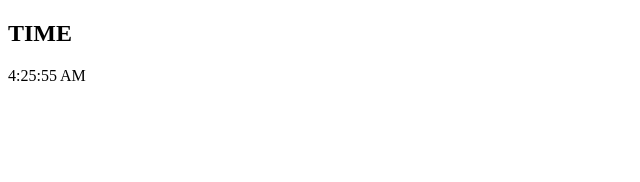
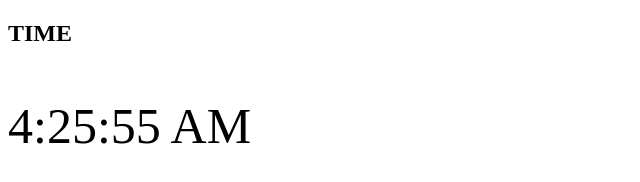
Before and after one commit to luisfertam/kindleinfo, a plain HTML site: page index.html in a window 1280 px wide. Shown: the whole page, without its empty margins (0-640 px from the left). Drawn offline with Linux system fonts and the light colour scheme.

Commit message:
current time

```diff
--- a/index.html
+++ b/index.html
@@ -9,7 +9,7 @@
 <body>
     <div id="weather-container">
         <h2>TIME</h2>
-        <p id="current-time"></p>
+        <p style="font-size: 50px;" id="current-time"></p>
     </div>
 
     <script src="script.js"></script>
```
